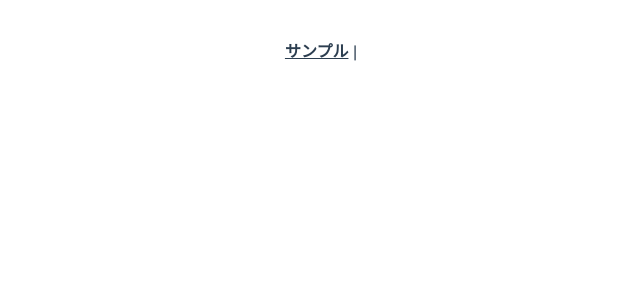
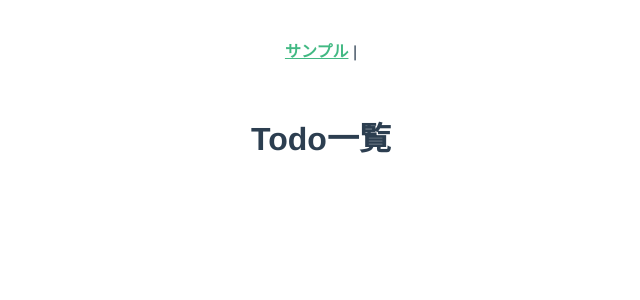
Before and after one commit to hiroshimuto9/vue-composition-api, a Vue app: page /todos in a window 1280 px wide. Before the commit this address had no page. Shown: the top 300 px of the page, without its empty margins (319-959 px from the left). Built offline with nearby package versions, Linux system fonts and the light colour scheme.

Commit message:
add: todo一覧の仮画面を作成

```diff
--- a/src/App.vue
+++ b/src/App.vue
@@ -1,6 +1,6 @@
 <template>
   <div id="nav">
-    <router-link to="">サンプル</router-link> |
+    <router-link to="/todos">サンプル</router-link> |
   </div>
   <router-view/>
 </template>
--- a/src/router/index.ts
+++ b/src/router/index.ts
@@ -1,6 +1,13 @@
 import { createRouter, createWebHistory, RouteRecordRaw } from 'vue-router'
+import Todos from '@/views/todo/todos.vue'
 
-const routes: Array<RouteRecordRaw> = []
+const routes: Array<RouteRecordRaw> = [
+  {
+    path: '/todos',
+    name: 'Todos',
+    component: Todos
+  }
+]
 
 const router = createRouter({
   history: createWebHistory(process.env.BASE_URL),
--- /dev/null
+++ b/src/views/todo/todos.vue
@@ -0,0 +1,12 @@
+<template>
+  <h1>Todo一覧</h1>
+</template>
+<script>
+import { defineComponent } from '@vue/composition-api'
+
+export default defineComponent({
+  setup() {
+
+  },
+})
+</script>
```
